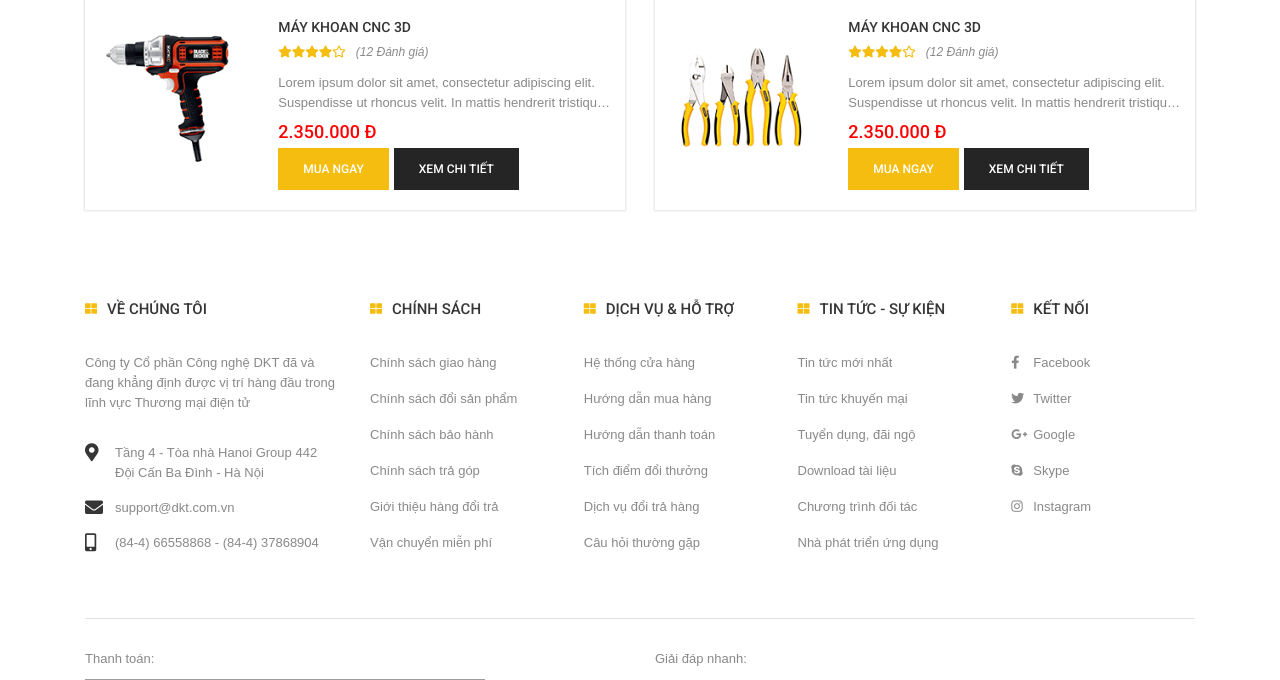
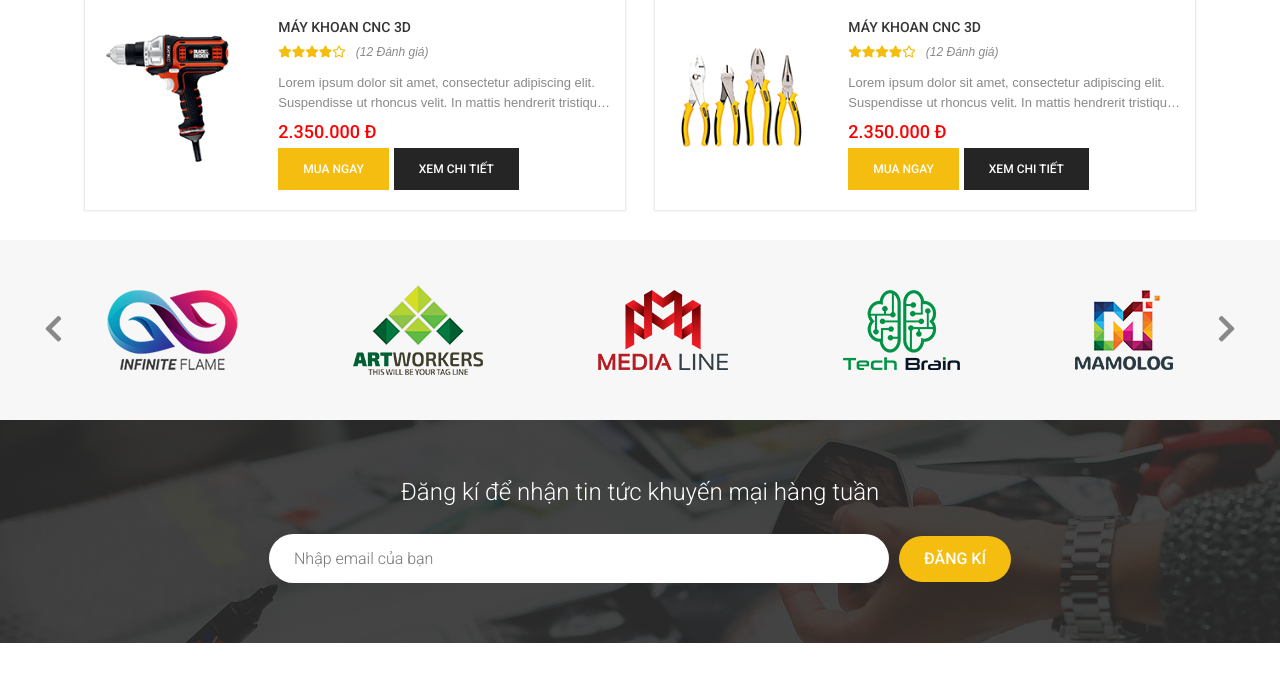
Before and after one commit to awesome-academy/OE43-FE-PR1-May, a Node project: template pages/index.pug in a window 1280 px wide. Shown: the part 4030-4710 px from the top of the page. Run offline with Node 20 templates, Linux system fonts and the light colour scheme; the template is opened without the code that fills it, so the values that code supplies are empty; style sheets or scripts are compiled from the project's sources; some libraries are stand-ins or nearby versions; grey boxes are pictures that could not be loaded.

Commit message:
Task 42479

```diff
--- a/pages/index.pug
+++ b/pages/index.pug
@@ -12,6 +12,8 @@ block vars
     -const bestSellProImgSrc = 'assets/images/products/best-sell-products/';
     -const newImportProImgSrc = 'assets/images/products/new-import-products/';
     -const newImportProImg = ['product1.png', 'product2.png', 'product3.png', 'product4.png'];
+    -const customerImgSrc = 'assets/images/customers/';
+    -const customerImgs = ['infinite.png', 'artworker.png', 'media.png', 'tech.png', 'mamolog.png'];
 
 block container
     section.banner
@@ -224,5 +226,25 @@ block container
                 .new-import-products__list
                     .row
                         each image in newImportProImg
-                            .col-md-6
+                            .col-md-6.new-import-products__item
                                 +productListFormat(newImportProImgSrc+image)
+    section.customer
+        .col-md-12
+            .row
+                .customer__direction.col-1
+                    a.customer__direction-link(href="#")
+                        i.fas.fa-chevron-left
+                .customer__list.col-10
+                        each item in customerImgs
+                            a.customer__link(href="#")
+                                img.customer__img(src=customerImgSrc+item, alt="customer")
+                .customer__direction.col-1
+                    a.customer__direction-link(href="#")
+                        i.fas.fa-chevron-right
+    section.register-receive-news
+        .container
+            .col-md-12.text-center
+                p.register-receive-news__text.text-white Đăng kí để nhận tin tức khuyến mại hàng tuần
+                form.register-receive-news__form
+                    input.register-receive-news__input(type="text", placeholder="Nhập email của bạn")
+                    button.register-receive-news__btn Đăng kí
--- a/sass/pages/_home.scss
+++ b/sass/pages/_home.scss
@@ -387,6 +387,12 @@ input#productSidebarOp:checked ~ .product-sidebar__list {
         padding-top: 15px;
     }
 
+    &__side {
+        @include mobile {
+            display: none;
+        }
+    }
+
     &__mid--item {
         height: 100%;
     }
@@ -489,6 +495,17 @@ input#productSidebarOp:checked ~ .product-sidebar__list {
 .new-import-products {
     margin-top: 50px;
 
+    &__item {
+        @include mobile {
+            display: none;
+        }
+    }
+
+    &__item:first-child {
+        @include mobile {
+            display: block;
+        }
+    }
 }
 
 .product-list {
@@ -568,3 +585,117 @@ input#productSidebarOp:checked ~ .product-sidebar__list {
         padding: 15px 25px;
     }
 }
+
+.customer {
+    background-color: $third-color;
+
+    &__direction {
+        padding: 0 15px;
+        display: flex;
+        align-items: center;
+        justify-content: center;
+    }
+
+    &__direction-link {
+        padding: 45px 0;
+        display: inline-block;
+        color: $text-color;
+        font: {
+            size: 3rem;
+            weight: 300;
+        }
+    }
+
+    &__list {
+        padding: 45px 0;
+        display: flex;
+        justify-content: space-between;
+        align-items: center;
+        width: 100%;
+
+        @include mobile {
+            justify-content: center;
+        }
+    }
+
+    &__link {
+
+        @include mobile {
+            display: none;
+        }
+
+        &:first-child {
+            @include mobile {
+                display: block;
+            }
+        }
+    }
+}
+
+.register-receive-news {
+    padding: 60px 0;
+    background-image: url('../assets/images/background-form.jpg');
+    object-fit: cover;
+
+    @include mobile {
+        padding: 30px 0;
+        background-image: url('../assets/images/background-form-mb.jpg');
+        background-size: cover;
+    }
+
+    &__text {
+        font: {
+            size: 2.4rem;
+            weight: 300;
+        }
+        margin-bottom: 30px;
+
+        @include mobile {
+            margin-bottom: 20px;
+        }
+    }
+
+    &__input {
+        width: 100%;
+        max-width: 620px;
+        border: none;
+        padding: 15px 25px;
+        font: {
+            size: 1.6rem;
+            weight: 300;
+        }
+        color: $text-color;
+        line-height: 1.6rem;
+        border-radius: 30px;
+        -webkit-border-radius: 30px;
+        -moz-border-radius: 30px;
+        -ms-border-radius: 30px;
+        -o-border-radius: 30px;
+
+        @include mobile {
+            text-align: center;
+        }
+    }
+
+    &__btn {
+        @include btn-buy;
+        padding: 15px 25px;
+        font: {
+            size: 1.6rem;
+            weight: 500;
+        }
+        border-radius: 30px;
+        -webkit-border-radius: 30px;
+        -moz-border-radius: 30px;
+        -ms-border-radius: 30px;
+        -o-border-radius: 30px;
+        margin-left: 10px;
+
+        @include mobile {
+            width: 100%;
+            margin-left: 0;
+            margin-top: 10px;
+            font-size: 1.4rem;
+        }
+    }
+}
```
Also changed, not shown: assets/images/background-form-mb.jpg (added), assets/images/background-form.jpg (added), assets/images/customers/artworker.png (added), assets/images/customers/infinite.png (added), assets/images/customers/mamolog.png (added), assets/images/customers/media.png (added), assets/images/customers/tech.png (added).
